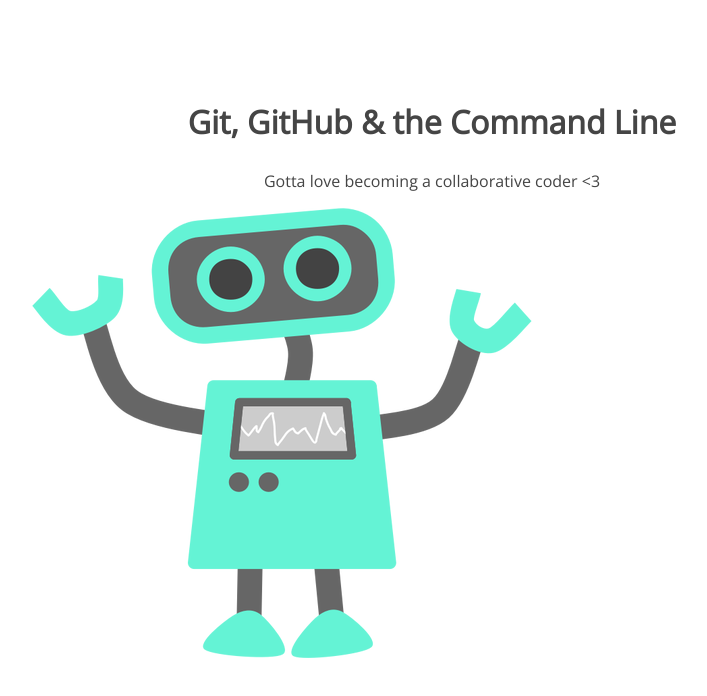
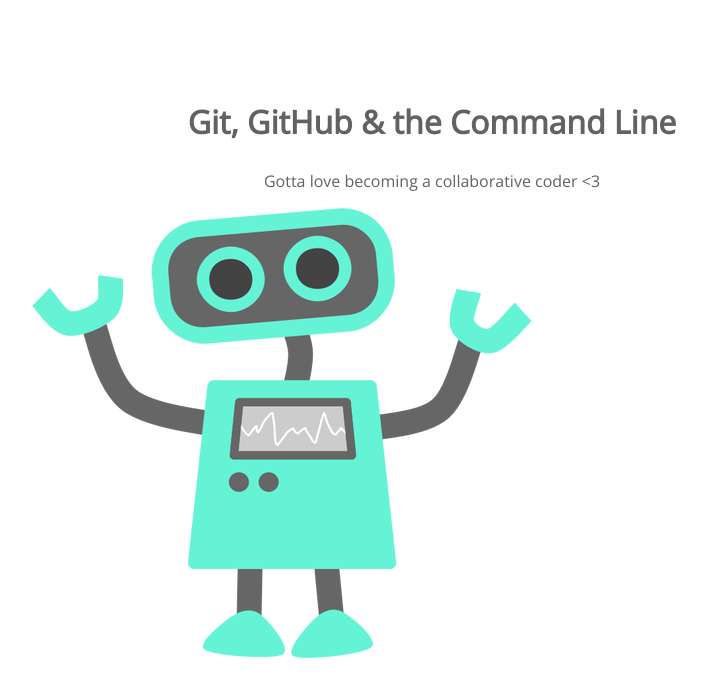
Before and after one commit to rebdevdesign/105-project-2018, a plain HTML site: page index.html in a window 1280 px wide. Shown: the whole page, without its empty margins (208-915 px from the left). Drawn offline with nearby package versions, Linux system fonts and the light colour scheme.

Commit message:
updated h1 color in style.css

```diff
--- a/css/style.css
+++ b/css/style.css
@@ -5,7 +5,7 @@ section {
 section h1,
 section p {
 	text-align: center;
-	color: #454545;
+	color: #626262;
 }
 section h1 {
 	font: 32px 'Open Sans';
```
